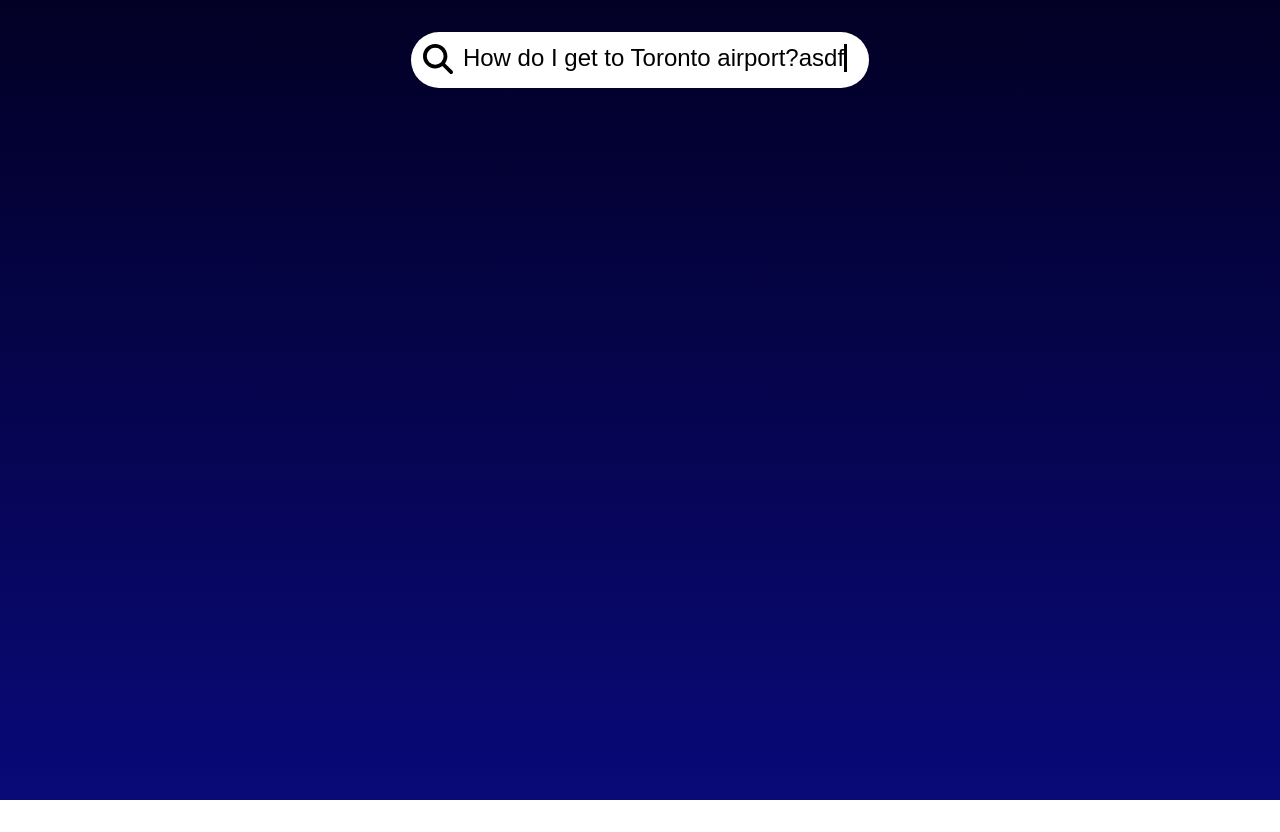
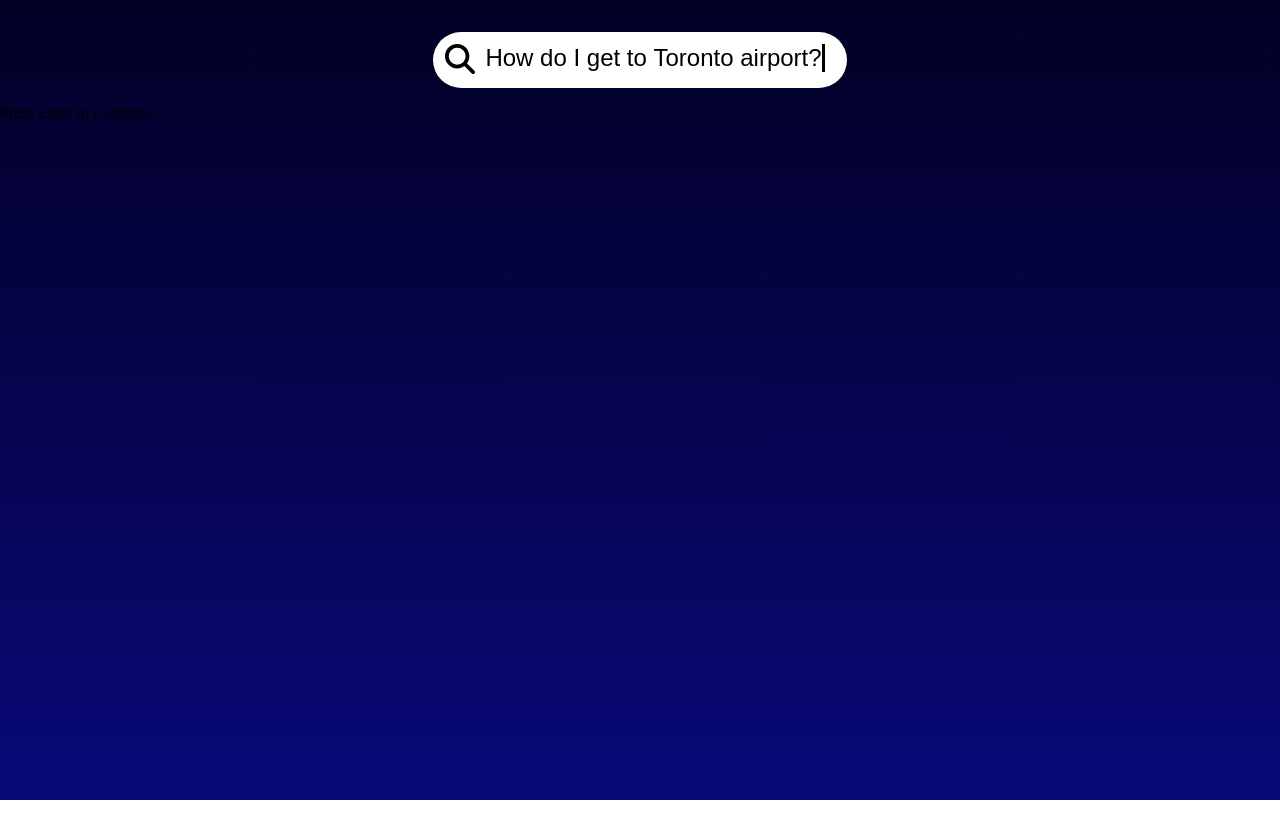
Before and after one commit to freer07/QueryCraft, an Angular app in the folder QueryCraft/: page /tutorials in a window 1280 px wide. Built offline with nearby package versions, Linux system fonts and the light colour scheme.

Commit message:
added highlight on click

```diff
--- a/QueryCraft/src/app/text-highlight/text-highlight.component.html
+++ b/QueryCraft/src/app/text-highlight/text-highlight.component.html
@@ -1,3 +1,3 @@
-<div [@hlBox]=hl>
+<div [@hlBox]="{value: hl, params: {color: color}}">
     <ng-content></ng-content>
 </div>
--- a/QueryCraft/src/app/text-highlight/text-highlight.component.ts
+++ b/QueryCraft/src/app/text-highlight/text-highlight.component.ts
@@ -1,5 +1,5 @@
 import { trigger, state, style, transition, animate } from '@angular/animations';
-import { Component, OnInit } from '@angular/core';
+import { Component, OnInit, Input } from '@angular/core';
 import { HostListener } from '@angular/core';
 
 @Component({
@@ -12,7 +12,7 @@ import { HostListener } from '@angular/core';
         style({ backgroundColor: 'transparent' })
       ),
       state('true',
-        style({ backgroundColor: 'orange' })
+        style({ backgroundColor: '{{color}}' }), { params: { color: 'black' } }
       ),
       transition('false => true', [
         animate('1s')
@@ -24,18 +24,20 @@ import { HostListener } from '@angular/core';
 export class TextHighlightComponent implements OnInit {
   hl = false
 
-  constructor() { }
+  @Input()
+  color: string
+
+  constructor() {
+    this.color = 'black'
+  }
 
   ngOnInit (): void {
 
   }
 
-  @HostListener('document:keypress', ['$event'])
+  @HostListener('document:click', ['$event'])
   keyEvent (event: any) {
-    console.log("here!!");
-    if (event.keyCode == 13) {//enter
-      this.hl = true;
-    }
+    this.hl = true;
   }
 
 }
--- a/QueryCraft/src/app/tutorials/tutorials.component.html
+++ b/QueryCraft/src/app/tutorials/tutorials.component.html
@@ -1,2 +1,5 @@
-<app-search-animation>How do I get to Toronto
-    airport?<app-text-highlight>asdf</app-text-highlight></app-search-animation>
+<app-search-animation>How do I <app-text-highlight [color]="'lightblue'">get
+                to</app-text-highlight>&nbsp;<app-text-highlight [color]="'orange'">Toronto
+                airport</app-text-highlight>?</app-search-animation>
+
+<p>Press Enter to Continue...</p>
```
